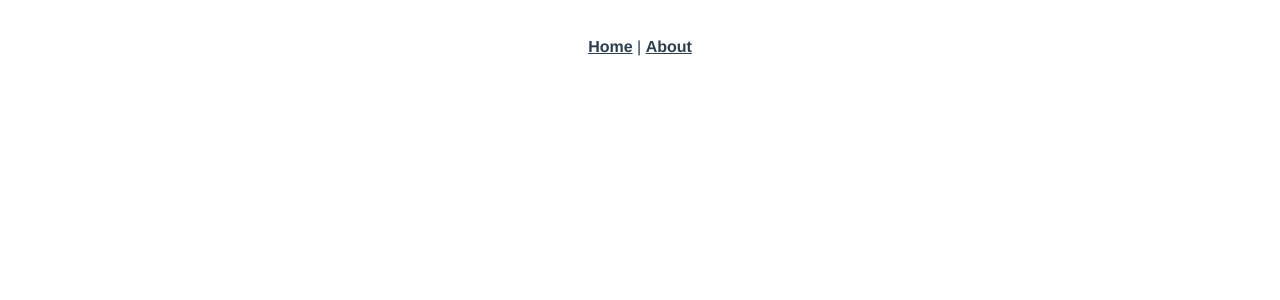
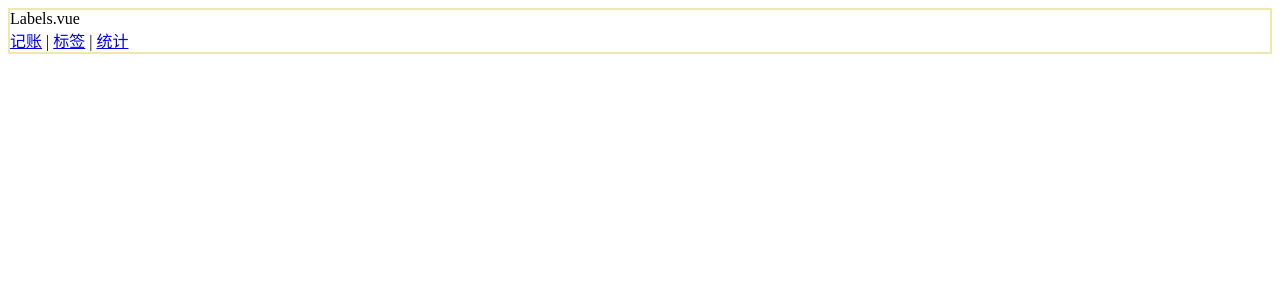
Before and after one commit to KailoveQ/Riches-Vue, a Vue app: page /#/labels in a window 1280 px wide. Shown: the top 300 px of the page. Built offline with nearby package versions, Linux system fonts and the light colour scheme.

Commit message:
创建3个页面

```diff
--- a/src/App.vue
+++ b/src/App.vue
@@ -1,11 +1,12 @@
 <template>
-  <div id="app">
-    <div id="nav">
-      <router-link to="/">Home</router-link> |
-      <router-link to="/about">About</router-link>
-    </div>
-    <router-view/>
-  </div>
+ <div style="border: 2px solid palegoldenrod">
+   <router-view></router-view>
+   <router-link to="/money">记账</router-link>
+   |
+   <router-link to="/labels">标签</router-link>
+   |
+   <router-link to="/statistics">统计</router-link>
+ </div>
 </template>
 
 <style lang="scss">
--- a/src/router/index.ts
+++ b/src/router/index.ts
@@ -1,27 +1,46 @@
-import Vue from 'vue'
-import VueRouter, { RouteConfig } from 'vue-router'
-import Home from '../views/Home.vue'
+import Vue from 'vue';
+import VueRouter, {RouteConfig} from 'vue-router';
+// import Home from '../views/Home.vue';
+import Money from '@/views/Money.vue';
+import Labels from '@/views/Labels.vue';
+import Statistics from '@/views/Statistics.vue';
 
 Vue.use(VueRouter)
 
 const routes: Array<RouteConfig> = [
   {
-    path: '/',
-    name: 'Home',
-    component: Home
+    path:'/',
+    redirect:'/money'
   },
   {
-    path: '/about',
-    name: 'About',
-    // route level code-splitting
-    // this generates a separate chunk (about.[hash].js) for this route
-    // which is lazy-loaded when the route is visited.
-    component: () => import(/* webpackChunkName: "about" */ '../views/About.vue')
+    path:'/money',
+    component:Money
+  },
+  {
+    path:'/labels',
+    component:Labels
+  },
+  {
+    path:'/statistics',
+    component:Statistics
   }
-]
+  // {
+  //   path: '/',
+  //   name: 'Home',
+  //   component: Home
+  // },
+  // {
+  //   path: '/about',
+  //   name: 'About',
+  //   // route level code-splitting
+  //   // this generates a separate chunk (about.[hash].js) for this route
+  //   // which is lazy-loaded when the route is visited.
+  //   component: () => import(/* webpackChunkName: "about" */ '../views/About.vue')
+  // }
+];
 
 const router = new VueRouter({
   routes
-})
+});
 
-export default router
+export default router;
--- /dev/null
+++ b/src/views/Labels.vue
@@ -0,0 +1,17 @@
+<template>
+<div> Labels.vue</div>
+</template>
+
+<script lang="ts">
+
+import Vue from 'vue';
+import {Component} from 'vue-property-decorator';
+@Component
+export default class Labels extends Vue {
+
+}
+</script>
+
+<style lang="scss" scoped>
+
+</style>
--- /dev/null
+++ b/src/views/Money.vue
@@ -0,0 +1,17 @@
+<template>
+<div> Money.vue </div>
+</template>
+
+<script lang="ts">
+
+import Vue from 'vue';
+import {Component} from 'vue-property-decorator';
+@Component
+export default class Money extends Vue {
+
+}
+</script>
+
+<style lang="scss" scoped>
+
+</style>
--- /dev/null
+++ b/src/views/Statistics.vue
@@ -0,0 +1,17 @@
+<template>
+<div>Statistics.vue</div>
+</template>
+
+<script lang="ts">
+
+import Vue from 'vue';
+import {Component} from 'vue-property-decorator';
+@Component
+export default class Statistics extends Vue {
+
+}
+</script>
+
+<style lang="scss" scoped>
+
+</style>
```
